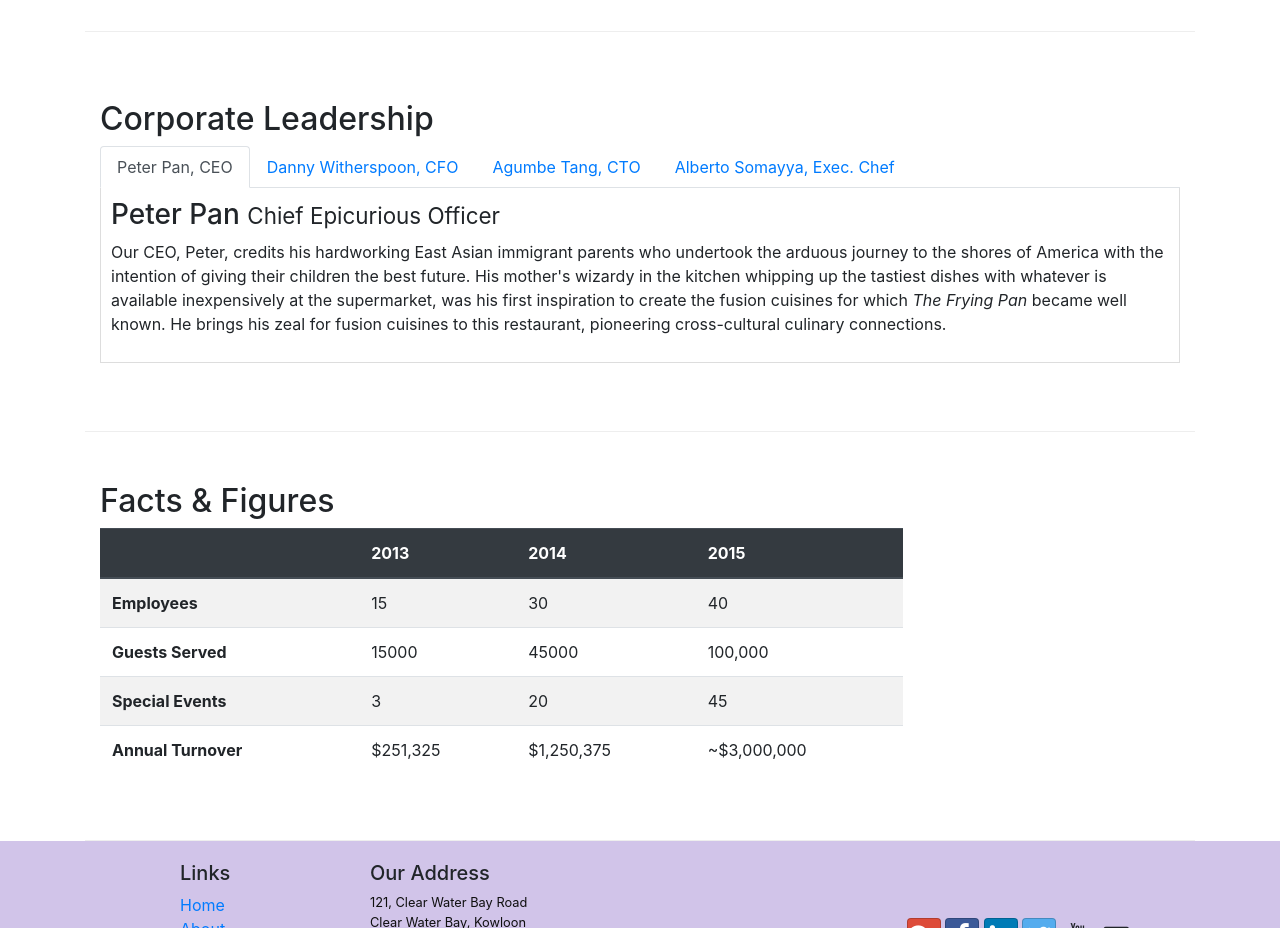
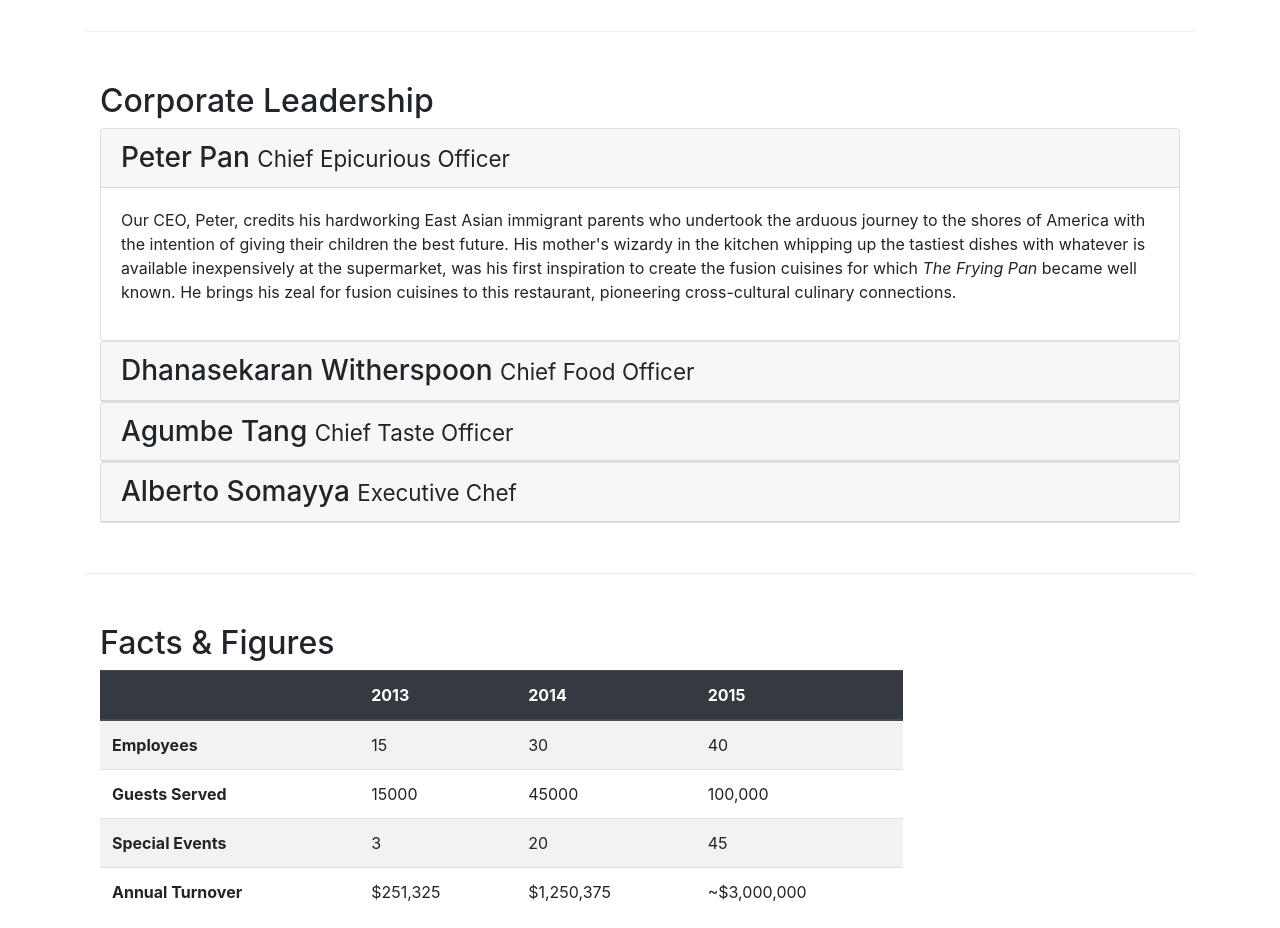
Before and after one commit to szhandrew/Bootstrap-4, a website: page week3/aboutus.html in a window 1280 px wide. Shown: the part 940-1868 px from the top of the page. Drawn offline with nearby package versions, Linux system fonts and the light colour scheme.

Commit message:
Accordion

```diff
--- a/week3/aboutus.html
+++ b/week3/aboutus.html
@@ -103,45 +103,69 @@
             <div class="col-12">
                 <h2>Corporate Leadership</h2>
 
-                <ul class="nav nav-tabs">
-                    <li class="nav-item">
-                        <a class="nav-link active" href="#peter"
-                        role="tab" data-toggle="tab">Peter Pan, CEO</a>
-                    </li>
-                    <li class="nav-item">
-                        <a class="nav-link" href="#danny" role="tab"
-                        data-toggle="tab">Danny Witherspoon, CFO</a>
-                    </li>
-                    <li class="nav-item">
-                        <a class="nav-link" href="#agumbe"role="tab"
-                        data-toggle="tab">Agumbe Tang, CTO</a>
-                    </li>
-                    <li class="nav-item">
-                        <a class="nav-link" href="#alberto" role="tab"
-                        data-toggle="tab">Alberto Somayya, Exec. Chef</a>
-                    </li>
-                </ul>
 
-                <div class="tab-content">
-                    <div role="tabpanel" class="tab-pane fade show active" id="peter">
-                        <h3>Peter Pan <small>Chief Epicurious Officer</small></h3>
-                        <p class="d-none d-sm-block">Our CEO, Peter, credits his hardworking East Asian immigrant parents who undertook the arduous journey to the shores of America with the intention of giving their children the best future. His mother's wizardy in the kitchen whipping up the tastiest dishes with whatever is available inexpensively at the supermarket, was his first inspiration to create the fusion cuisines for which <em>The Frying Pan</em> became well known. He brings his zeal for fusion cuisines to this restaurant, pioneering cross-cultural culinary connections.</p>
+                <div id="accordion">
+                    <div class="card">
+                        <div class="card-header" role="tab" id="peterhead">
+                            <h3 class="mb-0">
+                                <a data-toggle="collapse" data-target="#peter">
+                                    Peter Pan <small>Chief Epicurious Officer</small></h3>
+                                </a>
+                        </div>
+                        <div role="tabpanel" class="collapse show" id="peter" data-parent="#accordion">
+                            <div class="card-body">
+                                <p class="d-none d-sm-block">Our CEO, Peter, credits his hardworking East Asian immigrant parents who undertook the arduous journey to the shores of America with the intention of giving their children the best future. His mother's wizardy in the kitchen whipping up the tastiest dishes with whatever is available inexpensively at the supermarket, was his first inspiration to create the fusion cuisines for which <em>The Frying Pan</em> became well known. He brings his zeal for fusion cuisines to this restaurant, pioneering cross-cultural culinary connections.</p>
+                            </div>
+                        </div>
                     </div>
 
-                    <div role="tabpanel" class="tab-pane fade" id="danny">
-                        <h3>Dhanasekaran Witherspoon <small>Chief Food Officer</small></h3>
-                        <p class="d-none d-sm-block">Our CFO, Danny, as he is affectionately referred to by his colleagues, comes from a long established family tradition in farming and produce. His experiences growing up on a farm in the Australian outback gave him great appreciation for varieties of food sources. As he puts it in his own words, <em>Everything that runs, wins, and everything that stays, pays!</em></p>
+                    <div class="card">
+                        <div class="card-header" role="tab" id="dannyhead">
+                            <h3 class="mb-0">
+                                <a class="collapsed" data-toggle="collapse" data-target="#danny">
+                                    Dhanasekaran Witherspoon <small>Chief Food Officer</small>
+                                </a>
+                            </h3>
+                        </div>
+
+                        <div class="collapse" id="danny" data-parent="#accordion">
+                            <div class="card-body">
+                                <p class="d-none d-sm-block">Our CFO, Danny, as he is affectionately referred to by his colleagues, comes from a long established family tradition in farming and produce. His experiences growing up on a farm in the Australian outback gave him great appreciation for varieties of food sources. As he puts it in his own words, <em>Everything that runs, wins, and everything that stays, pays!</em></p>
+                            </div>
+                        </div>
                     </div>
 
-                    <div role="tabpanel" class="tab-pane fade" id="agumbe">
-                        <h3>Agumbe Tang <small>Chief Taste Officer</small></h3>
-                        <p class="d-none d-sm-block">Blessed with the most discerning gustatory sense, Agumbe, our CTO, personally ensures that every dish that we serve meets his exacting tastes. Our chefs dread the tongue lashing that ensues if their dish does not meet his exacting standards. He lives by his motto, <em>You click only if you survive my lick.</em></p>
+                    <div class="card">
+                        <div class="card-header" role="tab" id="agumbehead">
+                            <h3 class="mb-0">
+                                <a class="collapsed" data-toggle="collapse" data-target="#agumbe">
+                                    Agumbe Tang <small>Chief Taste Officer</small>
+                                </a>
+                            </h3>
+                        </div>
+
+                        <div class="collapse" id="agumbe" data-parent="#accordion">
+                            <div class="card-body">
+                                <p class="d-none d-sm-block">Blessed with the most discerning gustatory sense, Agumbe, our CTO, personally ensures that every dish that we serve meets his exacting tastes. Our chefs dread the tongue lashing that ensues if their dish does not meet his exacting standards. He lives by his motto, <em>You click only if you survive my lick.</em></p>
+                            </div>
+                        </div>
                     </div>
 
-                    <div role="tabpanel" class="tab-pane fade" id="alberto">
-                        <h3>Alberto Somayya <small>Executive Chef</small></h3>
-                        <p class="d-none d-sm-block">Award winning three-star Michelin chef with wide International experience having worked closely with whos-who in the culinary world, he specializes in creating mouthwatering Indo-Italian fusion experiences. He says, <em>Put together the cuisines from the two craziest cultures, and you get a winning hit! Amma Mia!</em></p>
+                    <div class="card">
+                        <div class="card-header" role="tab" id="albertohead">
+                            <h3 class="mb-0">
+                                <a class="collapsed" data-toggle="collapse" data-target="#alberto">
+                                    Alberto Somayya <small>Executive Chef</small>
+                                </a>
+                            </h3>
+                        </div>
+                        <div class="collapse" id="alberto" data-parent="#accordion">
+                            <div class="card-body">
+                                <p class="d-none d-sm-block">Award winning three-star Michelin chef with wide International experience having worked closely with whos-who in the culinary world, he specializes in creating mouthwatering Indo-Italian fusion experiences. He says, <em>Put together the cuisines from the two craziest cultures, and you get a winning hit! Amma Mia!</em></p>
+                            </div>
+                        </div>
                     </div>
+
                 </div>
             </div>
        </div>
```
